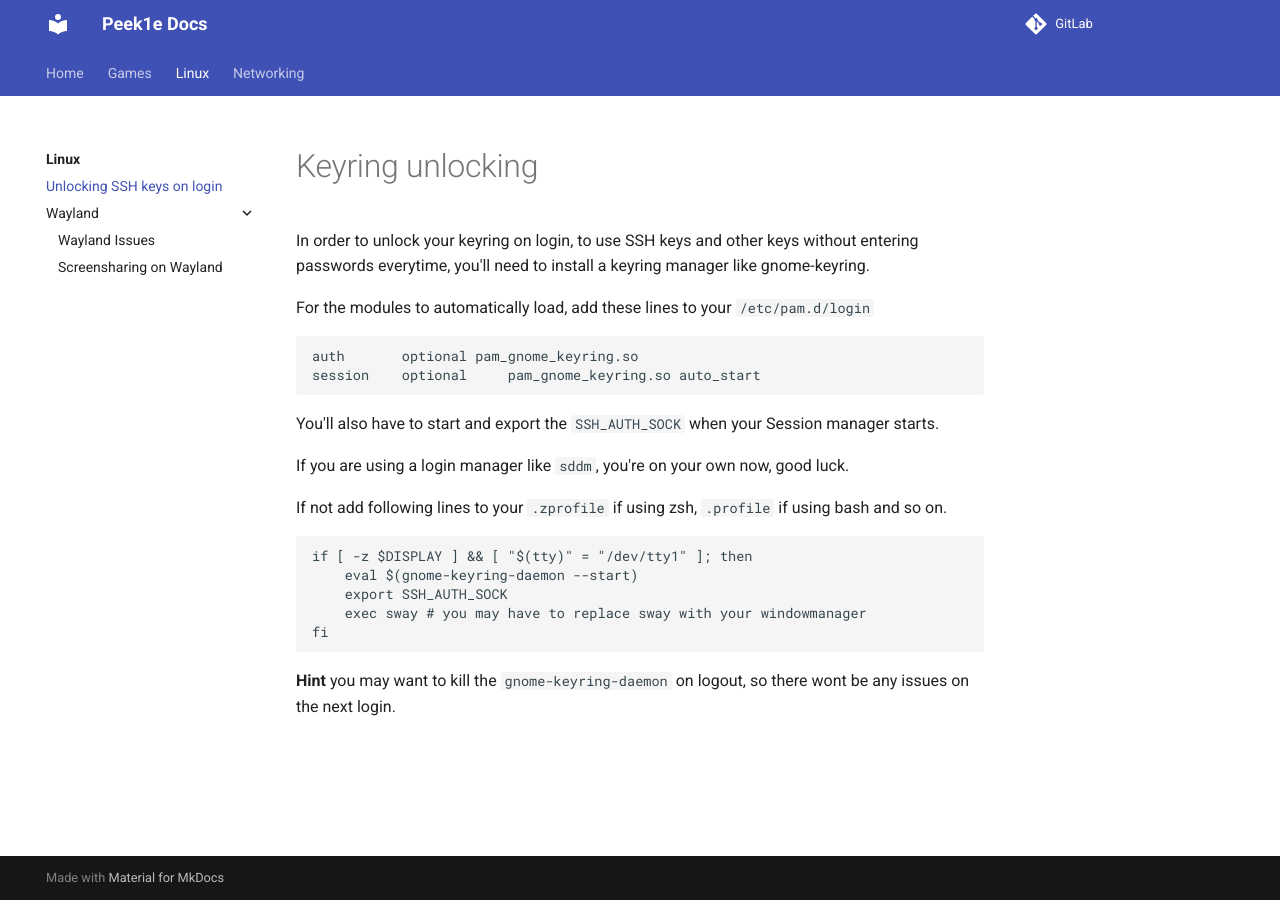
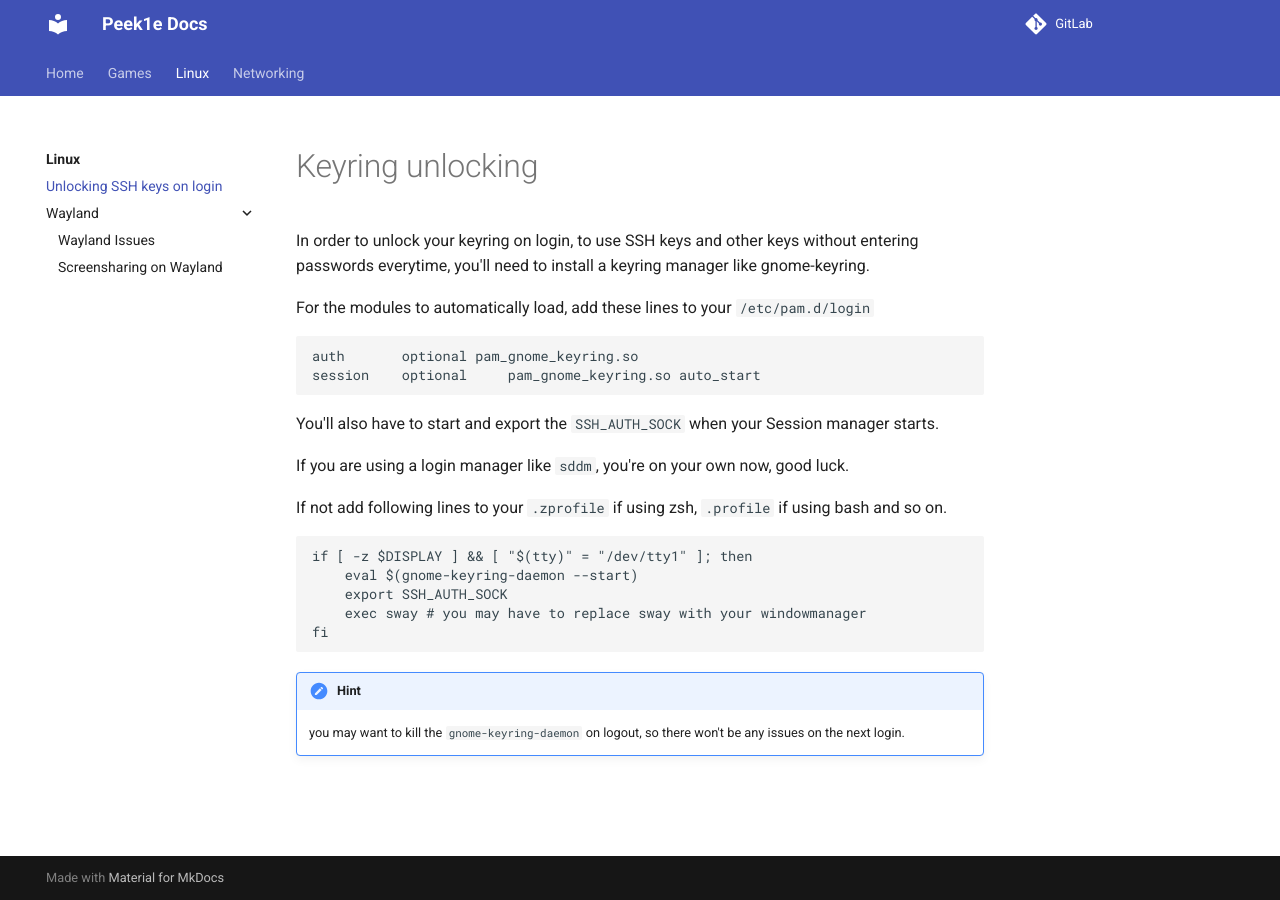
Before and after one commit to PeeK1e/docs, an MkDocs documentation site: the page built from docs/Linux/unlock-keyring.md, in a window 1280 px wide. Built offline with MkDocs 1.6.1 and Material for MkDocs 9.7.7, drawn with Linux system fonts in a browser that asks for light colours; comment, search, counter and statistics services are not loaded.

Commit message:
Fix: Styling

````diff
--- a/docs/Linux/unlock-keyring.md
+++ b/docs/Linux/unlock-keyring.md
@@ -26,4 +26,5 @@ if [ -z $DISPLAY ] && [ "$(tty)" = "/dev/tty1" ]; then
 fi
 ```
 
-**Hint** you may want to kill the `gnome-keyring-daemon` on logout, so there wont be any issues on the next login.
+!!! Hint
+	you may want to kill the `gnome-keyring-daemon` on logout, so there won't be any issues on the next login.
````
